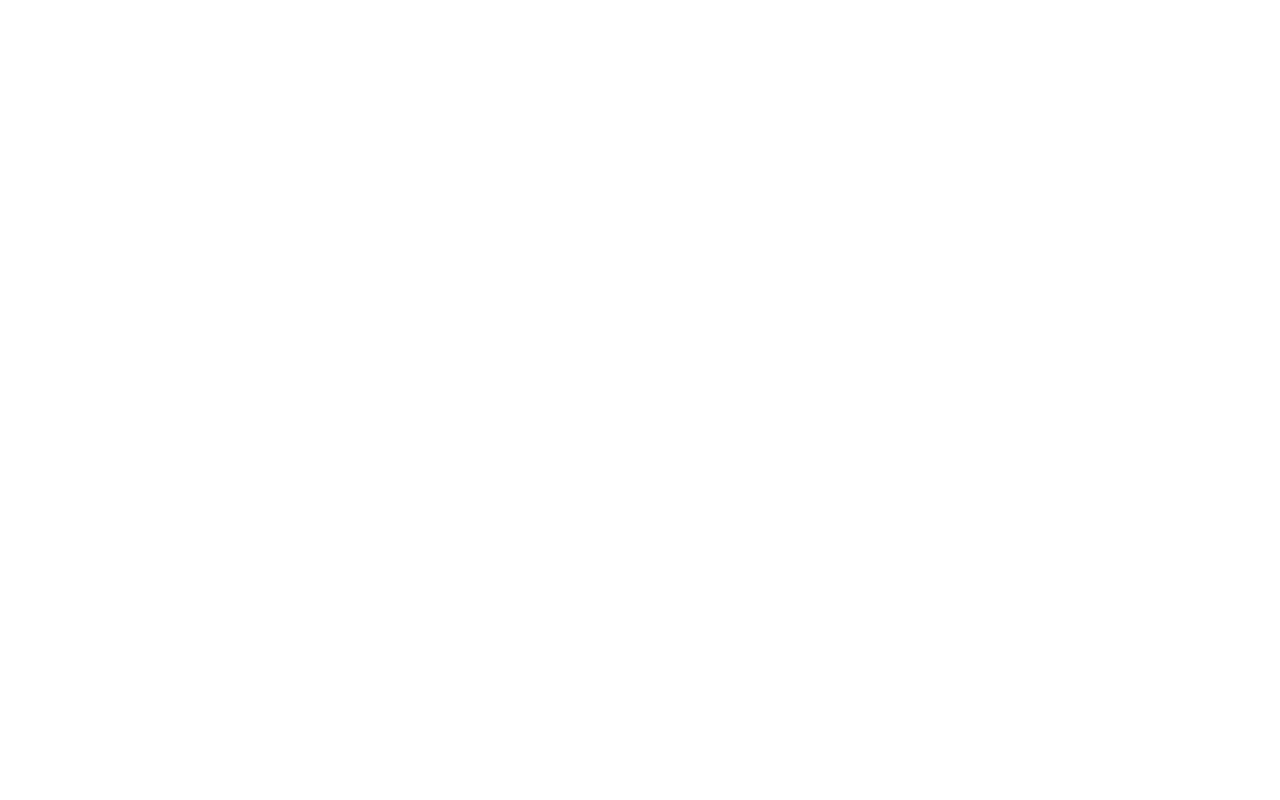
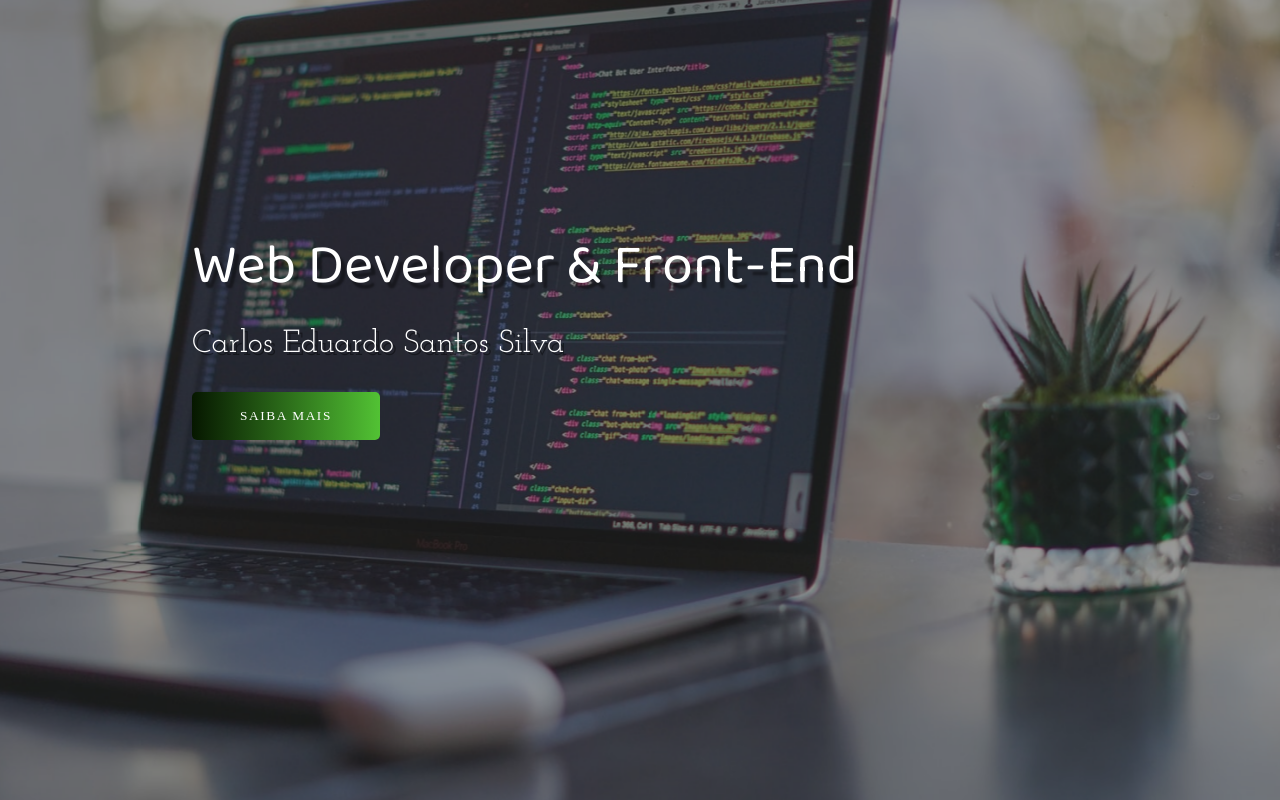
Before and after one commit to snax10/Portfolio, a plain HTML site: page index.html in a window 1280 px wide. Drawn offline with Linux system fonts and the light colour scheme; a web font is replaced by a local one.

Commit message:
:package: header

```diff
--- a/index.html
+++ b/index.html
@@ -4,10 +4,28 @@
     <meta charset="UTF-8">
     <meta name="viewport" content="width=device-width, initial-scale=1.0">
     <link rel="stylesheet" href="style.css">
+    <link rel="apple-touch-icon" sizes="180x180" href="imagens/apple-touch-icon.png">
+    <link rel="icon" type="image/png" sizes="32x32" href="imagens/favicon-32x32.png">
+    <link rel="icon" type="image/png" sizes="16x16" href="imagens/favicon-16x16.png">
+    <link rel="manifest" href="/site.webmanifest">
     <title>Portfólio</title>
 </head>
 <body>
 
+    <div class="container">
+        <header>
+            <div class="img-wrapper">
+                <img src="/imagens/bg2.jpg" alt="">
+            </div>
+            <div class="banner">
+                <h1>Web Developer & Front-End</h1>
+                <p>Carlos Eduardo Santos Silva</p>
+                <button>Saiba mais</button>
+            </div>
+
+        </header>
+
+    </div>
 
 </body>
 </html>
--- a/style.css
+++ b/style.css
@@ -1,3 +1,102 @@
 @import url('https://fonts.googleapis.com/css2?family=Baloo+Da+2:wght@400;500;600;700&family=Josefin+Slab:ital,wght@0,300;0,400;0,600;0,700;1,300;1,400;1,600&family=Muli:ital,wght@0,200;0,300;0,400;0,500;1,200;1,400;1,500&display=swap');
+@import url("https://cdnjs.cloudflare.com/ajax/libs/font-awesome/5.12.0-2/css/all.min.css");
+@import url("https://use.fontawesome.com/60cda312c9.js");
 
-@import url("https://use.fontawesome.com/60cda312c9.js");
+* {
+    margin: 0;
+    padding: 0;
+}
+
+header {
+    width: 100%;
+    height: 100vh;
+    overflow: hidden;
+    position: relative;
+}
+
+.img-wrapper {
+    width: 100%;
+    height: 100%;
+    background-color: rgba(0,0,0,0.8);
+    overflow: hidden;
+}
+
+.img-wrapper img {
+    width: 100%;
+    height: 100%;
+    object-fit: cover;
+    opacity: 0.5;
+    animation: zoom 20s;
+}
+
+
+@keyframes zoom {
+    0% {
+        transform: scale(1.3);
+    }
+    100% {
+        transform: scale(1);
+    }
+}
+
+.banner {
+    position: absolute;
+    top: 30%;
+    left: 15%;
+
+}
+
+.banner h1 {
+    color: white;
+    font-size: 3.5rem;
+    font-family: "Baloo Da 2", serif;
+    font-weight: 200;
+    text-shadow: .3rem .4rem 2px rgba(0, 0, 0, 0.4);
+    line-height: 3.5rem;
+    margin-bottom: 2rem;
+    opacity: 0;
+    animation: moveBanner 1s 0.5s forwards;
+}
+
+.banner p {
+    font-family: "Josefin Slab", serif;
+    color: #fff;
+    font-size: 2rem;
+    text-shadow: .2rem .2rem rgba(0, 0, 0, 0.4);
+    margin-bottom: 2rem;
+    opacity: 0;
+    animation: moveBanner 1s 0.7s forwards;
+}
+
+.banner button {
+    font-family: "Muli", serif;
+    color: #fff;
+    letter-spacing: .1rem;
+    text-transform: uppercase;
+    background: #52c234;
+    background: -webkit-linear-gradient(to right, #061700, #52c234);
+    background: linear-gradient(to right, #061700, #52c234);
+
+    padding: 1rem 3rem;
+    border: none;
+    border-radius: 5px;
+    cursor: pointer;
+    opacity: 0;
+    animation: moveBanner 1s 0.9s forwards;
+
+}
+
+.banner button:hover {
+    opacity: 0.8;
+    color: #000;
+}
+
+@keyframes moveBanner {
+    0% {
+        transform: translateY(10rem) rotateY(-30deg);
+    }
+    100% {
+        transform: translateY(0) rotateY(0);
+        opacity: 1;
+    }
+}
```
Also changed, not shown: imagens/android-chrome-192x192.png (renamed from android-chrome-192x192.png), imagens/android-chrome-512x512.png (renamed from android-chrome-512x512.png), imagens/apple-touch-icon.png (renamed from apple-touch-icon.png), imagens/bg.jpg (added), imagens/bg2.jpg (added), imagens/bg3.jpg (added), imagens/favicon-16x16.png (renamed from favicon-16x16.png), imagens/favicon-32x32.png (renamed from favicon-32x32.png), site.webmanifest, 1 other file.
